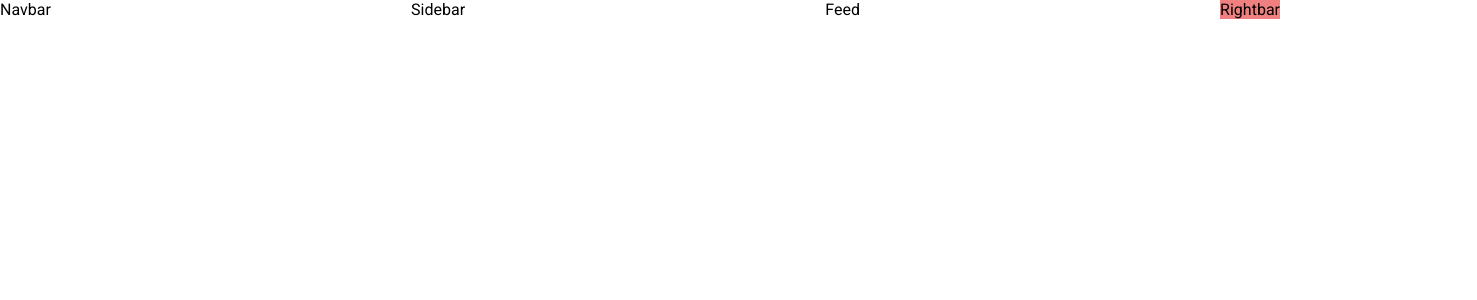
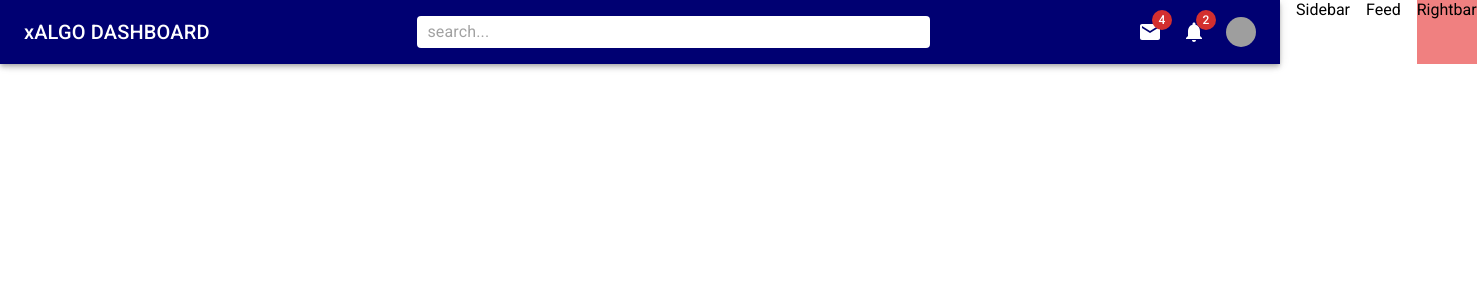
Before and after one commit to Harry-Yates/MUI, a React (Create React App) app: page / in a window 1280 px wide. Shown: the top 300 px of the page, 1477 px wide, since content can reach past the window. Built offline with nearby package versions, Linux system fonts and the light colour scheme; grey boxes are pictures that could not be loaded.

Commit message:
docs: :art: app bar with badges and avater

```diff
--- a/src/components/Navbar.jsx
+++ b/src/components/Navbar.jsx
@@ -1,9 +1,106 @@
-import React from 'react'
+import { Mail, Notifications, Pets, SportsSoccer } from "@mui/icons-material";
+import {
+  AppBar,
+  Avatar,
+  Badge,
+  Box,
+  InputBase,
+  Menu,
+  MenuItem,
+  styled,
+  Toolbar,
+  Typography,
+} from "@mui/material";
+import React, { useState } from "react";
 
+const StyledToolbar = styled(Toolbar)({
+  display: "flex",
+  justifyContent: "space-between",
+  background: "#000072",
+});
+
+const Search = styled("div")(({ theme }) => ({
+  backgroundColor: "white",
+  padding: "0 10px",
+  borderRadius: theme.shape.borderRadius,
+  width: "40%",
+}));
+
+const Icons = styled(Box)(({ theme }) => ({
+  display: "none",
+  alignItems: "center",
+  gap: "20px",
+  [theme.breakpoints.up("sm")]: {
+    display: "flex",
+  },
+}));
+
+const UserBox = styled(Box)(({ theme }) => ({
+  display: "flex",
+  alignItems: "center",
+  gap: "10px",
+  [theme.breakpoints.up("sm")]: {
+    display: "none",
+  },
+}));
 const Navbar = () => {
+  const [open, setOpen] = useState(false);
   return (
-    <div>Navbar</div>
-  )
-}
+    <AppBar position="sticky">
+      <StyledToolbar>
+        <Typography
+          variant="h6"
+          sx={{ display: { xs: "none", sm: "block" } }}>
+          xALGO DASHBOARD
+        </Typography>
+        <SportsSoccer sx={{ display: { xs: "block", sm: "none" } }} />
+        <Search>
+          <InputBase placeholder="search..." />
+        </Search>
+        <Icons>
+          <Badge
+            badgeContent={4}
+            color="error">
+            <Mail />
+          </Badge>
+          <Badge
+            badgeContent={2}
+            color="error">
+            <Notifications />
+          </Badge>
+          <Avatar
+            sx={{ width: 30, height: 30 }}
+            src="https://images.pexels.com/photos/846741/pexels-photo-846741.jpeg?auto=compress&cs=tinysrgb&w=1260&h=750&dpr=2"
+            onClick={(e) => setOpen(true)}
+          />
+        </Icons>
+        <UserBox onClick={(e) => setOpen(true)}>
+          <Avatar
+            sx={{ width: 30, height: 30 }}
+            src="https://images.pexels.com/photos/846741/pexels-photo-846741.jpeg?auto=compress&cs=tinysrgb&w=1260&h=750&dpr=2"
+          />
+          <Typography variant="span">John</Typography>
+        </UserBox>
+      </StyledToolbar>
+      <Menu
+        id="demo-positioned-menu"
+        aria-labelledby="demo-positioned-button"
+        open={open}
+        onClose={(e) => setOpen(false)}
+        anchorOrigin={{
+          vertical: "top",
+          horizontal: "right",
+        }}
+        transformOrigin={{
+          vertical: "top",
+          horizontal: "right",
+        }}>
+        <MenuItem>Profile</MenuItem>
+        <MenuItem>My account</MenuItem>
+        <MenuItem>Logout</MenuItem>
+      </Menu>
+    </AppBar>
+  );
+};
 
-export default Navbar
+export default Navbar;
```
Also changed, not shown: 1 other file (tests, documents, lock files or other folders).
